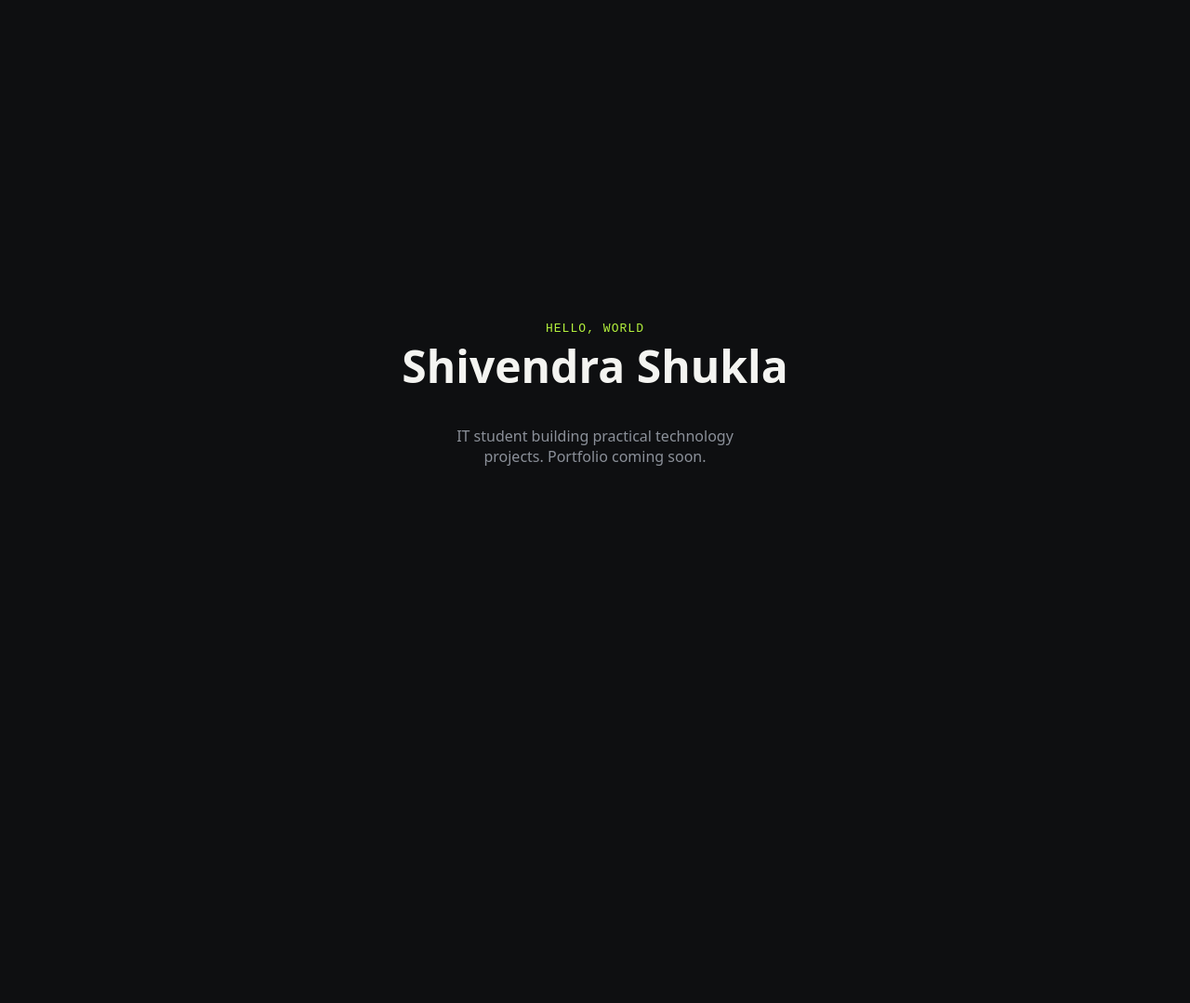
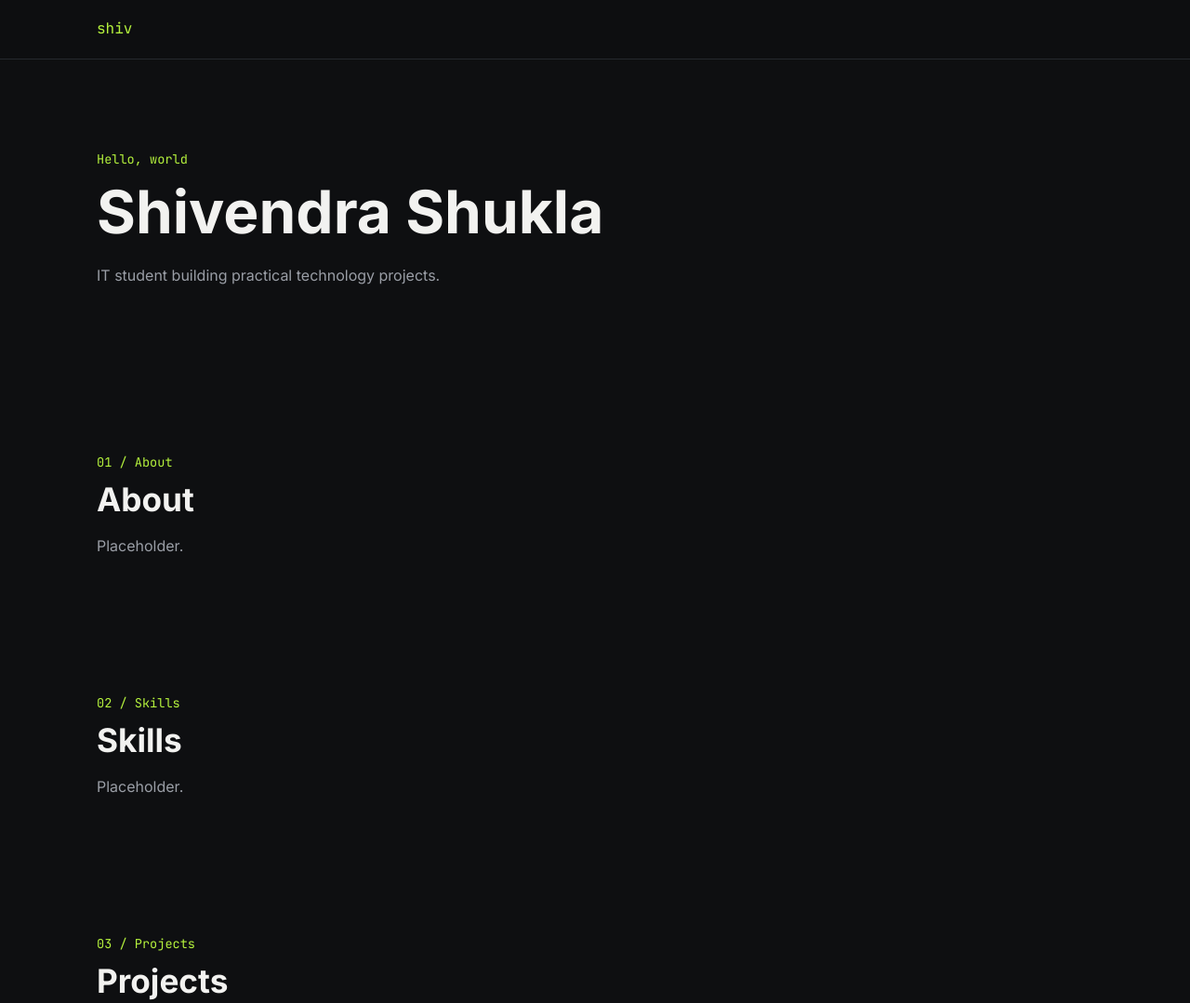
Before and after one commit to shivendra-cloud/shivendra-portfolio, a plain HTML site: page index.html in a window 1280 px wide. Shown: the top 1079 px of the page at 93% size. Before the commit the page ends 864 px from the top, so only its background shows below. Drawn offline with Linux system fonts and the light colour scheme.

Commit message:
Phase 2A: design tokens, base CSS, layout, page skeleton

```diff
--- a/assets/css/base.css
+++ b/assets/css/base.css
@@ -0,0 +1,19 @@
+*,*::before,*::after{box-sizing:border-box}
+html{scroll-behavior:smooth;scroll-padding-top:calc(var(--header-h) + 1rem);-webkit-text-size-adjust:100%}
+body{margin:0;background:var(--bg);color:var(--text);font-family:var(--font-sans);font-size:1rem;line-height:1.65}
+h1,h2,h3{line-height:1.2;margin:0 0 var(--s2);font-weight:700}
+p{margin:0 0 var(--s2)}
+a{color:var(--accent);text-decoration:none}
+a:hover{text-decoration:underline}
+img{max-width:100%;height:auto;display:block}
+ul{margin:0;padding:0;list-style:none}
+:focus-visible{outline:3px solid var(--accent);outline-offset:3px;border-radius:4px}
+.skip-link{position:absolute;left:-999px;top:0;background:var(--accent);color:var(--accent-ink);padding:.6rem 1rem;z-index:100}
+.skip-link:focus{left:var(--s2);top:var(--s2)}
+.mono{font-family:var(--font-mono)}
+.muted{color:var(--muted)}
+.sr-only{position:absolute;width:1px;height:1px;overflow:hidden;clip:rect(0 0 0 0);white-space:nowrap}
+@media (prefers-reduced-motion:reduce){
+  html{scroll-behavior:auto}
+  *,*::before,*::after{animation:none!important;transition:none!important}
+}
--- a/assets/css/components.css
+++ b/assets/css/components.css
@@ -0,0 +1,6 @@
+.btn{display:inline-block;padding:.7rem 1.2rem;border-radius:var(--radius);font-weight:600;border:1px solid var(--accent)}
+.btn--primary{background:var(--accent);color:var(--accent-ink)}
+.btn--primary:hover{text-decoration:none;filter:brightness(1.08)}
+.btn--ghost{color:var(--accent)}
+.card{background:var(--surface);border:1px solid var(--border);border-radius:var(--radius);padding:var(--s3)}
+.tag{display:inline-block;font-family:var(--font-mono);font-size:.8rem;padding:.2rem .6rem;border:1px solid var(--border);border-radius:999px;color:var(--muted)}
--- a/assets/css/layout.css
+++ b/assets/css/layout.css
@@ -0,0 +1,10 @@
+.container{width:100%;max-width:var(--max);margin-inline:auto;padding-inline:var(--s3)}
+.site-header{position:sticky;top:0;z-index:50;height:var(--header-h);background:rgba(14,15,17,.9);border-bottom:1px solid var(--border);display:flex;align-items:center}
+.site-header .container{display:flex;align-items:center;justify-content:space-between;gap:var(--s2)}
+.section{padding-block:var(--s5)}
+.section__label{font-family:var(--font-mono);color:var(--accent);font-size:.85rem;margin-bottom:var(--s1)}
+.section__title{font-size:clamp(1.6rem,4vw,2.2rem)}
+.hero{padding-block:var(--s6)}
+.hero h1{font-size:clamp(2.2rem,7vw,4rem)}
+.grid{display:grid;gap:var(--s3);grid-template-columns:repeat(auto-fit,minmax(min(100%,280px),1fr))}
+.site-footer{border-top:1px solid var(--border);padding-block:var(--s4);color:var(--muted);font-size:.9rem}
--- a/assets/css/responsive.css
+++ b/assets/css/responsive.css
@@ -0,0 +1,4 @@
+@media (max-width:640px){
+  .section{padding-block:var(--s4)}
+  .hero{padding-block:var(--s5)}
+}
--- a/assets/css/variables.css
+++ b/assets/css/variables.css
@@ -0,0 +1,9 @@
+:root{
+  --bg:#0E0F11; --surface:#16181B; --border:#26292E;
+  --text:#F2F2F0; --muted:#9A9EA6;
+  --accent:#B5F23D; --accent-ink:#0E0F11;
+  --font-sans:"Inter",system-ui,-apple-system,"Segoe UI",sans-serif;
+  --font-mono:"JetBrains Mono",ui-monospace,Consolas,monospace;
+  --s1:.5rem; --s2:1rem; --s3:1.5rem; --s4:2.5rem; --s5:4rem; --s6:6rem;
+  --radius:12px; --max:1120px; --header-h:64px;
+}
--- a/index.html
+++ b/index.html
@@ -1,31 +1,53 @@
 <!DOCTYPE html>
 <html lang="en-GB">
 <head>
-  <meta charset="UTF-8">
-  <meta name="viewport" content="width=device-width, initial-scale=1.0">
-  <title>Shivendra Shukla | IT Student and Portfolio</title>
-  <style>
-    body {
-      margin: 0;
-      min-height: 100vh;
-      display: flex;
-      flex-direction: column;
-      align-items: center;
-      justify-content: center;
-      background: #0e0f11;
-      color: #f4f4f1;
-      font-family: system-ui, sans-serif;
-      text-align: center;
-      padding: 2rem;
-    }
-    h1 { font-size: 3rem; margin: 0 0 1rem; }
-    p { color: #8b9099; max-width: 40ch; }
-    .tag { color: #b5f23d; font-family: monospace; letter-spacing: 0.08em; text-transform: uppercase; }
-  </style>
+<meta charset="utf-8">
+<meta name="viewport" content="width=device-width, initial-scale=1">
+<title>Shivendra Shukla (Shiv) | Portfolio</title>
+<meta name="description" content="Portfolio of Shivendra Shukla (Shiv), an IT student in Mumbai building practical technology projects.">
+<meta name="theme-color" content="#0E0F11">
+<link rel="preconnect" href="https://fonts.googleapis.com">
+<link rel="preconnect" href="https://fonts.gstatic.com" crossorigin>
+<link rel="stylesheet" href="https://fonts.googleapis.com/css2?family=Inter:wght@400;600;700&family=JetBrains+Mono:wght@400;600&display=swap">
+<link rel="stylesheet" href="assets/css/variables.css">
+<link rel="stylesheet" href="assets/css/base.css">
+<link rel="stylesheet" href="assets/css/layout.css">
+<link rel="stylesheet" href="assets/css/components.css">
+<link rel="stylesheet" href="assets/css/responsive.css">
 </head>
 <body>
-  <span class="tag">Hello, world</span>
-  <h1>Shivendra Shukla</h1>
-  <p>IT student building practical technology projects. Portfolio coming soon.</p>
+<a class="skip-link" href="#main">Skip to content</a>
+
+<header class="site-header">
+  <div class="container">
+    <a class="mono" href="#top">shiv</a>
+    <nav aria-label="Main"><!-- Phase 2B: navigation --></nav>
+  </div>
+</header>
+
+<main id="main">
+  <section class="hero" id="top">
+    <div class="container">
+      <p class="section__label">Hello, world</p>
+      <h1>Shivendra Shukla</h1>
+      <p class="muted">IT student building practical technology projects.</p>
+      <!-- Phase 2C: hero content and buttons -->
+    </div>
+  </section>
+
+  <section class="section" id="about"><div class="container"><p class="section__label">01 / About</p><h2 class="section__title">About</h2><p class="muted">Placeholder.</p></div></section>
+  <section class="section" id="skills"><div class="container"><p class="section__label">02 / Skills</p><h2 class="section__title">Skills</h2><p class="muted">Placeholder.</p></div></section>
+  <section class="section" id="projects"><div class="container"><p class="section__label">03 / Projects</p><h2 class="section__title">Projects</h2><p class="muted">Placeholder.</p></div></section>
+  <section class="section" id="experience"><div class="container"><p class="section__label">04 / Experience</p><h2 class="section__title">Experience</h2><p class="muted">Placeholder.</p></div></section>
+  <section class="section" id="education"><div class="container"><p class="section__label">05 / Education</p><h2 class="section__title">Education</h2><p class="muted">Placeholder.</p></div></section>
+  <section class="section" id="achievements"><div class="container"><p class="section__label">06 / Achievements</p><h2 class="section__title">Achievements</h2><p class="muted">Placeholder.</p></div></section>
+  <section class="section" id="blog"><div class="container"><p class="section__label">07 / Blog</p><h2 class="section__title">Blog</h2><p class="muted">Placeholder.</p></div></section>
+  <section class="section" id="resume"><div class="container"><p class="section__label">08 / Resume</p><h2 class="section__title">Resume</h2><p class="muted">Placeholder.</p></div></section>
+  <section class="section" id="contact"><div class="container"><p class="section__label">09 / Contact</p><h2 class="section__title">Contact</h2><p class="muted">Placeholder.</p></div></section>
+</main>
+
+<footer class="site-footer">
+  <div class="container"><p>&copy; 2026 Shivendra Shukla. All rights reserved.</p></div>
+</footer>
 </body>
 </html>
```
Also changed, not shown: 1 other file.
